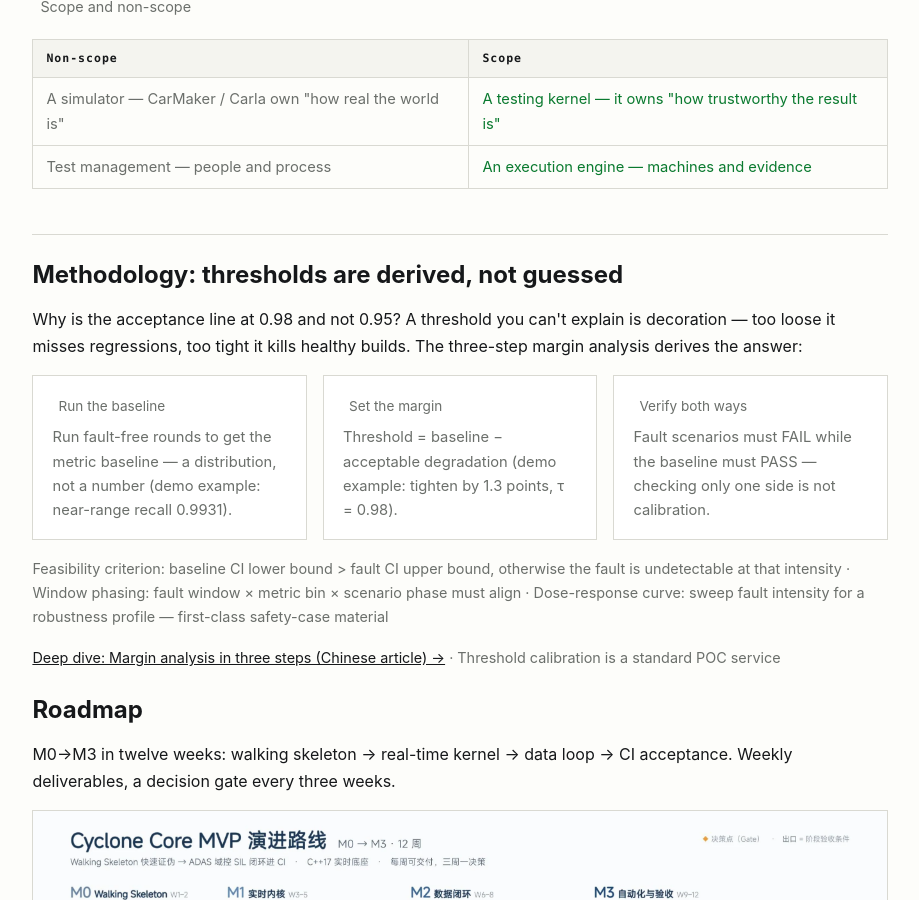
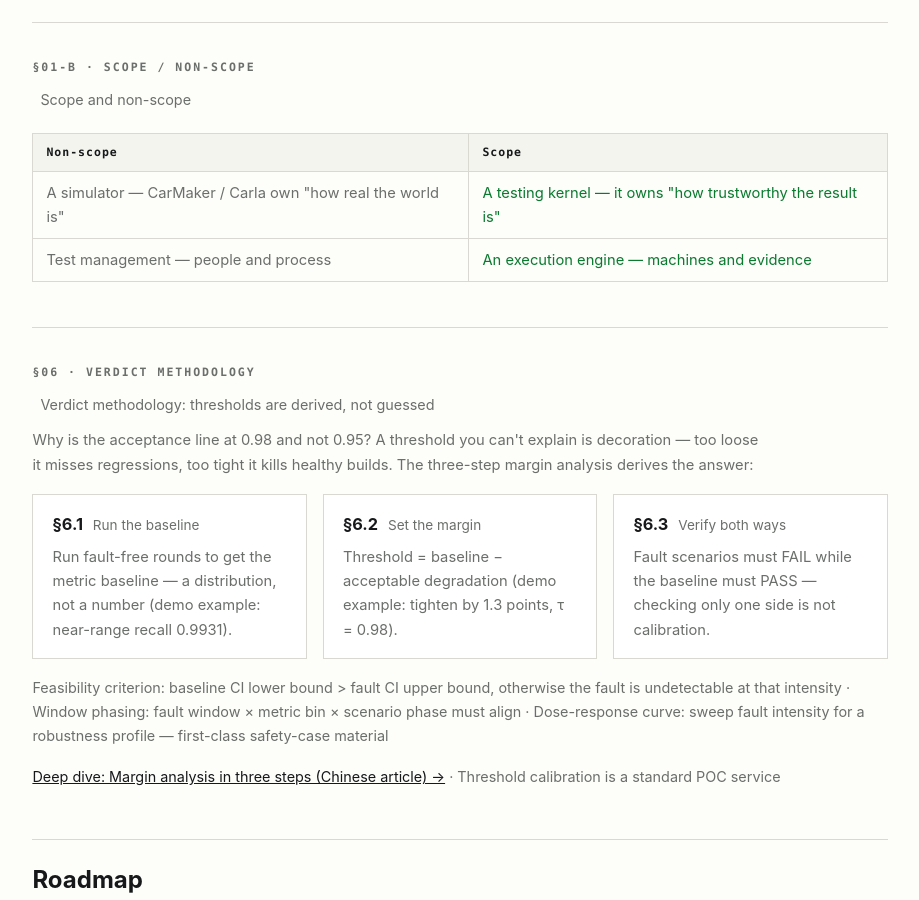
Before and after one commit to cyclone-core/site, a Jekyll site: the page built from index.html, in a window 1280 px wide and 900 px high, scrolled down 4722 px. Shown: the whole window, without its empty margins (180-1099 px from the left). Built offline with Jekyll 4.4.1, drawn with Linux system fonts in a browser that asks for light colours; some of the changed text lies outside the part shown.

Commit message:
feat(site): §06/§07 条款化

```diff
--- a/index.html
+++ b/index.html
@@ -290,26 +290,27 @@ verdict: <span class="ok">PASS</span>
   <div class="wrap"><!-- 下半部分继续 -->
 
   <!-- ============ 受众分流 ============ -->
-  <section id="audience">
-    <h2><span class="zh">为谁的什么问题</span><span class="en">Who it's for</span></h2>
+  <section class="clause reveal" id="audience">
+    <p class="clause-head">§07 · APPLICABILITY</p>
+    <h2 class="clause-name"><span class="zh">适用范围：为谁的什么问题</span><span class="en">Applicability: who it's for</span></h2>
     <div class="cards three">
       <a class="card" href="#boundary">
         <span class="aud-who">OEM · <span class="zh">主机厂智驾测试团队</span><span class="en">ADAS test teams</span></span>
-        <h3><span class="zh">给功能安全审核一份机器证据</span><span class="en">Machine evidence for safety audits</span></h3>
+        <h3>§7.1 <span class="zh">给功能安全审核一份机器证据</span><span class="en">Machine evidence for safety audits</span></h3>
         <p class="zh">每条 PASS / FAIL 可回溯到用例版本与原始数据；证据链格式可按审核要求定制。</p>
         <p class="en">Every PASS / FAIL traces to the case version and raw data; evidence formats tailored to audit needs.</p>
       </a>
       <a class="card" href="#integrate">
         <span class="aud-who">Tier1 · <span class="zh">零部件供应商</span><span class="en">Suppliers</span></span>
-        <h3><span class="zh">不替换，只增强</span><span class="en">Augment, never replace</span></h3>
+        <h3>§7.2 <span class="zh">不替换，只增强</span><span class="en">Augment, never replace</span></h3>
         <p class="zh">叠加在 CANoe / dSPACE / 自研脚本之上；JUnit 输出直接进现有 CI。</p>
         <p class="en">Layers on top of CANoe / dSPACE / in-house scripts; JUnit output drops into your CI.</p>
       </a>
       <a class="card" href="#integrate">
         <span class="aud-who">Robotics · <span class="zh">机器人公司</span><span class="en">Robotics teams</span></span>
-        <h3><span class="zh">五分钟跑通第一个场景</span><span class="en">First scenario in five minutes</span></h3>
-        <p class="zh">单文件二进制下载即跑<span class="tier plan">规划中</span>；一个 YAML 就是一个回归用例。</p>
-        <p class="en">Single-file binary, download and run <span class="tier plan">Planned</span>; one YAML is one regression case.</p>
+        <h3>§7.3 <span class="zh">五分钟跑通第一个场景</span><span class="en">First scenario in five minutes</span></h3>
+        <p class="zh">单文件二进制下载即跑<span class="st"><i class="sdot o"></i>规划中</span>；一个 YAML 就是一个回归用例。</p>
+        <p class="en">Single-file binary, download and run <span class="st"><i class="sdot o"></i>Planned</span>; one YAML is one regression case.</p>
       </a>
     </div>
   </section>
@@ -543,24 +544,25 @@ verdict: <span class="ok">PASS</span>
   </section>
 
   <!-- ============ 方法论：裕度分析 ============ -->
-  <section id="methodology">
-    <h2><span class="zh">方法论：阈值是推导出来的</span><span class="en">Methodology: thresholds are derived, not guessed</span></h2>
-    <p class="sub zh" style="margin-top:-0.5rem;">验收线为什么定在 0.98 而不是 0.95？答不上来的阈值是装饰——定松了拦不住退化，定紧了冤杀健康版本。裕度分析三步法把答案写出来：</p>
-    <p class="sub en" style="margin-top:-0.5rem;">Why is the acceptance line at 0.98 and not 0.95? A threshold you can't explain is decoration — too loose it misses regressions, too tight it kills healthy builds. The three-step margin analysis derives the answer:</p>
+  <section class="clause reveal" id="methodology">
+    <p class="clause-head">§06 · VERDICT METHODOLOGY</p>
+    <h2 class="clause-name"><span class="zh">判定方法学：阈值是推导出来的</span><span class="en">Verdict methodology: thresholds are derived, not guessed</span></h2>
+    <p class="clause-sub zh">验收线为什么定在 0.98 而不是 0.95？答不上来的阈值是装饰——定松了拦不住退化，定紧了冤杀健康版本。裕度分析三步法把答案写出来：</p>
+    <p class="clause-sub en">Why is the acceptance line at 0.98 and not 0.95? A threshold you can't explain is decoration — too loose it misses regressions, too tight it kills healthy builds. The three-step margin analysis derives the answer:</p>
 
     <div class="cards three">
       <div class="card">
-        <h3><span class="zh">① 跑基线</span><span class="en">Run the baseline</span></h3>
+        <h3>§6.1 <span class="zh">跑基线</span><span class="en">Run the baseline</span></h3>
         <p class="zh">不注故障跑若干轮，得到指标基线——一个分布，不是一个数（演示例：近距召回 0.9931）。</p>
         <p class="en">Run fault-free rounds to get the metric baseline — a distribution, not a number (demo example: near-range recall 0.9931).</p>
       </div>
       <div class="card">
-        <h3><span class="zh">② 定裕度</span><span class="en">Set the margin</span></h3>
+        <h3>§6.2 <span class="zh">定裕度</span><span class="en">Set the margin</span></h3>
         <p class="zh">阈值 = 基线 − 可接受退化量（演示例：收紧 1.3 个百分点，τ = 0.98）。</p>
         <p class="en">Threshold = baseline − acceptable degradation (demo example: tighten by 1.3 points, τ = 0.98).</p>
       </div>
       <div class="card">
-        <h3><span class="zh">③ 双向校验</span><span class="en">Verify both ways</span></h3>
+        <h3>§6.3 <span class="zh">双向校验</span><span class="en">Verify both ways</span></h3>
         <p class="zh">故障场景必须 FAIL，基线必须 PASS——只验证一边，不算标定完成。</p>
         <p class="en">Fault scenarios must FAIL while the baseline must PASS — checking only one side is not calibration.</p>
       </div>
```
